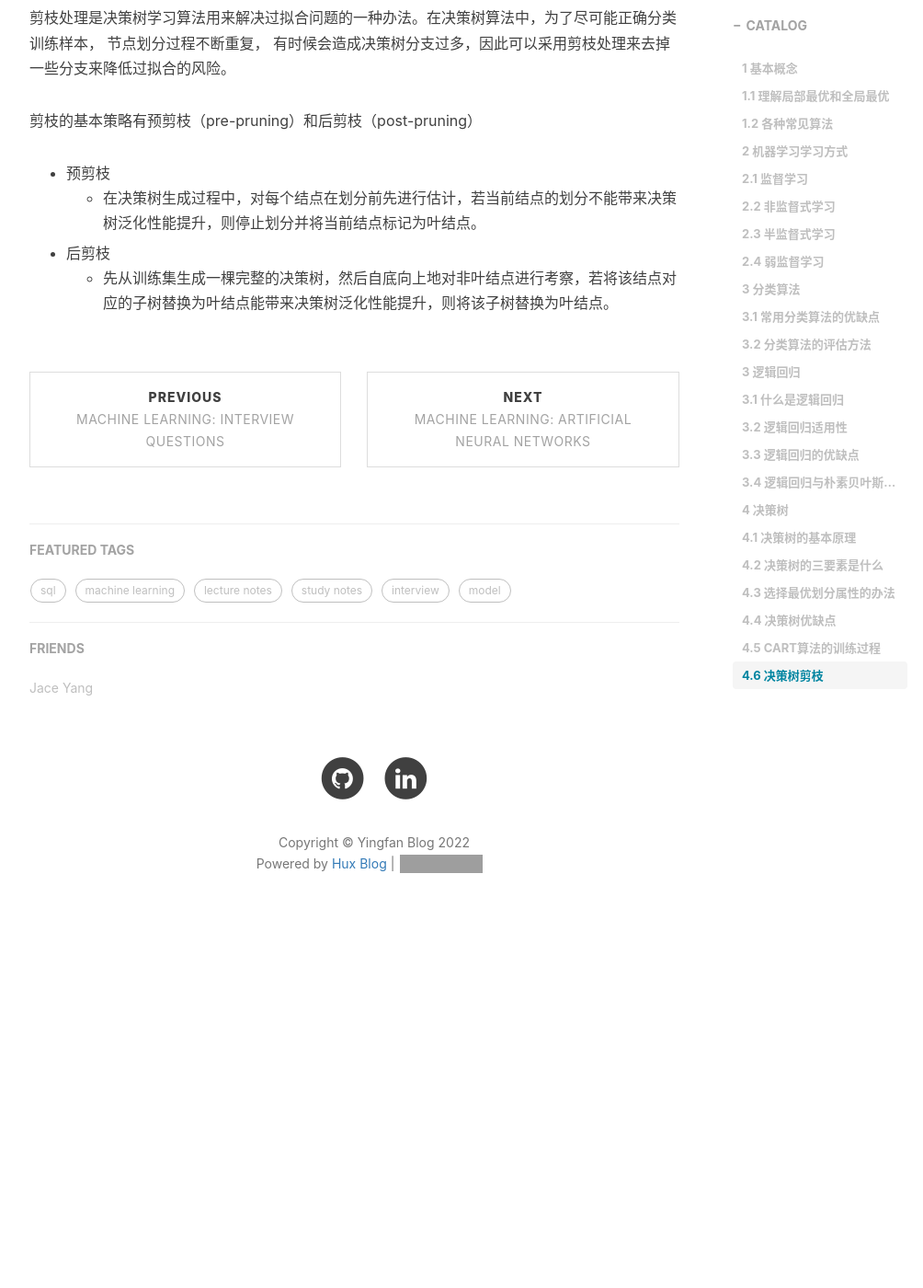
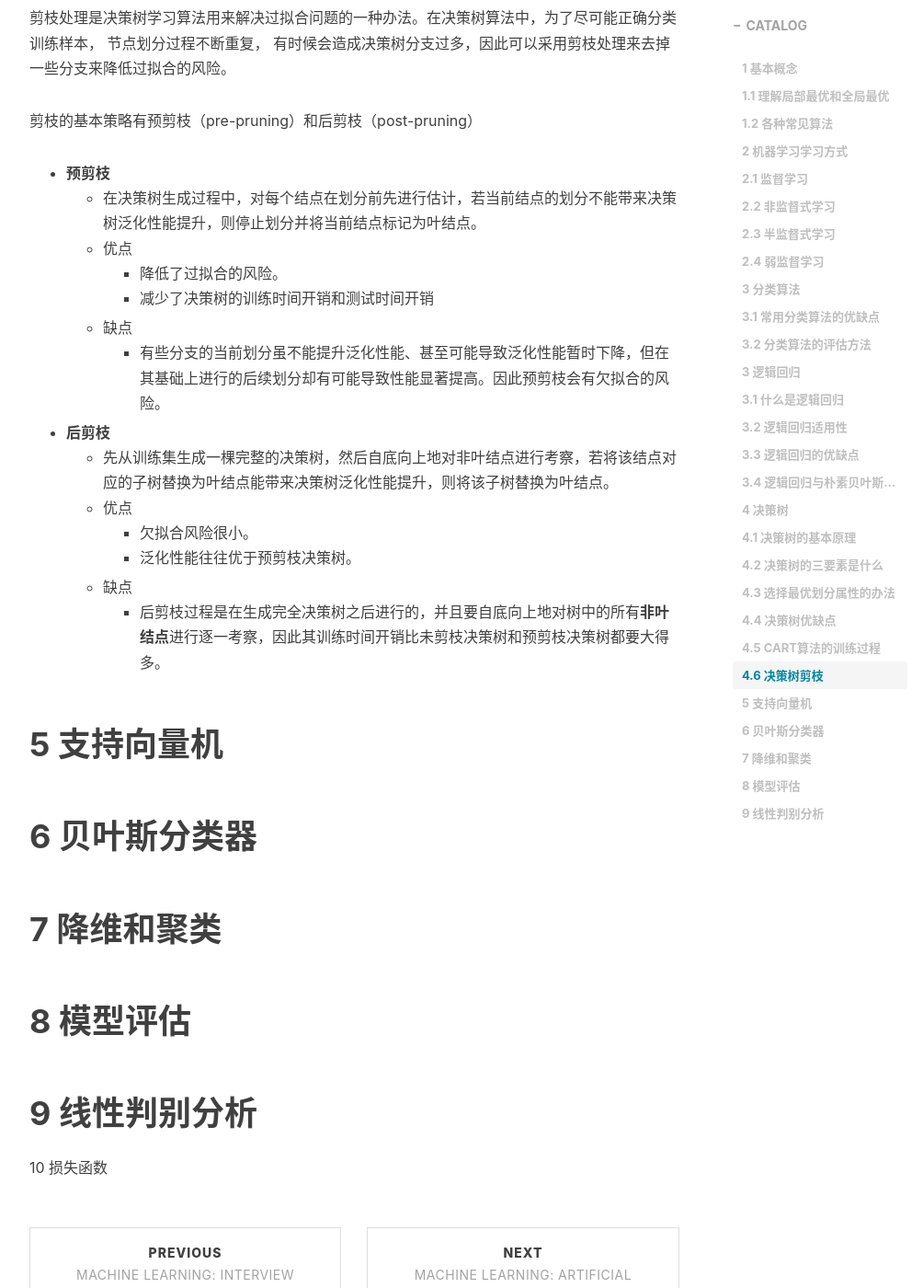
Before and after one commit to Yingfan-Duan/Yingfan-Duan.github.io, a Jekyll site: the page built from _posts/2022-5-4-Machine-Learning-知识点汇总.md, in a window 1280 px wide and 1400 px high, scrolled down 10104 px. Shown: the whole window at 92% size, without its empty margins (233-1237 px from the left). Built offline with Jekyll 4.4.1, drawn with Linux system fonts in a browser that asks for light colours; nearby versions of some CDN libraries; formulas are drawn with MathJax 3; comment, search, counter and statistics services are not loaded; before the commit the page ends 11147 px from its top, so only the background shows below that; grey boxes are pictures that could not be loaded.

Commit message:
update post

```diff
--- a/_posts/2022-5-4-Machine-Learning-知识点汇总.md
+++ b/_posts/2022-5-4-Machine-Learning-知识点汇总.md
@@ -283,7 +283,29 @@ tags:
 
 剪枝的基本策略有预剪枝（pre-pruning）和后剪枝（post-pruning）
 
-- 预剪枝
+- **预剪枝**
   - 在决策树生成过程中，对每个结点在划分前先进行估计，若当前结点的划分不能带来决策树泛化性能提升，则停止划分并将当前结点标记为叶结点。
-- 后剪枝
+  - 优点
+    - 降低了过拟合的风险。
+    - 减少了决策树的训练时间开销和测试时间开销
+  - 缺点
+    - 有些分支的当前划分虽不能提升泛化性能、甚至可能导致泛化性能暂时下降，但在其基础上进行的后续划分却有可能导致性能显著提高。因此预剪枝会有欠拟合的风险。
+- **后剪枝**
   - 先从训练集生成一棵完整的决策树，然后自底向上地对非叶结点进行考察，若将该结点对应的子树替换为叶结点能带来决策树泛化性能提升，则将该子树替换为叶结点。
+  - 优点
+    - 欠拟合风险很小。
+    - 泛化性能往往优于预剪枝决策树。
+  - 缺点
+    - 后剪枝过程是在生成完全决策树之后进行的，并且要自底向上地对树中的所有**非叶结点**进行逐一考察，因此其训练时间开销比未剪枝决策树和预剪枝决策树都要大得多。
+
+# 5 支持向量机
+
+# 6 贝叶斯分类器
+
+# 7 降维和聚类
+
+# 8 模型评估
+
+# 9 线性判别分析
+
+10 损失函数
```
